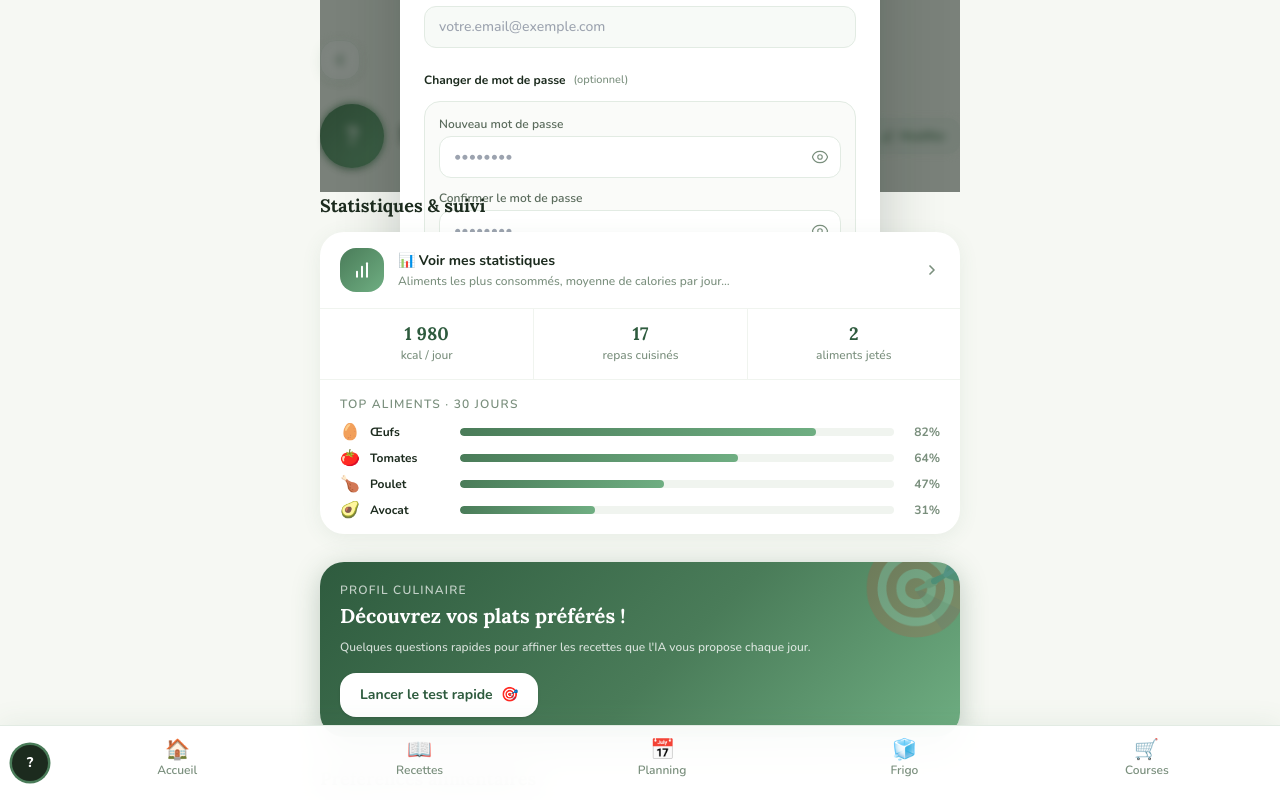
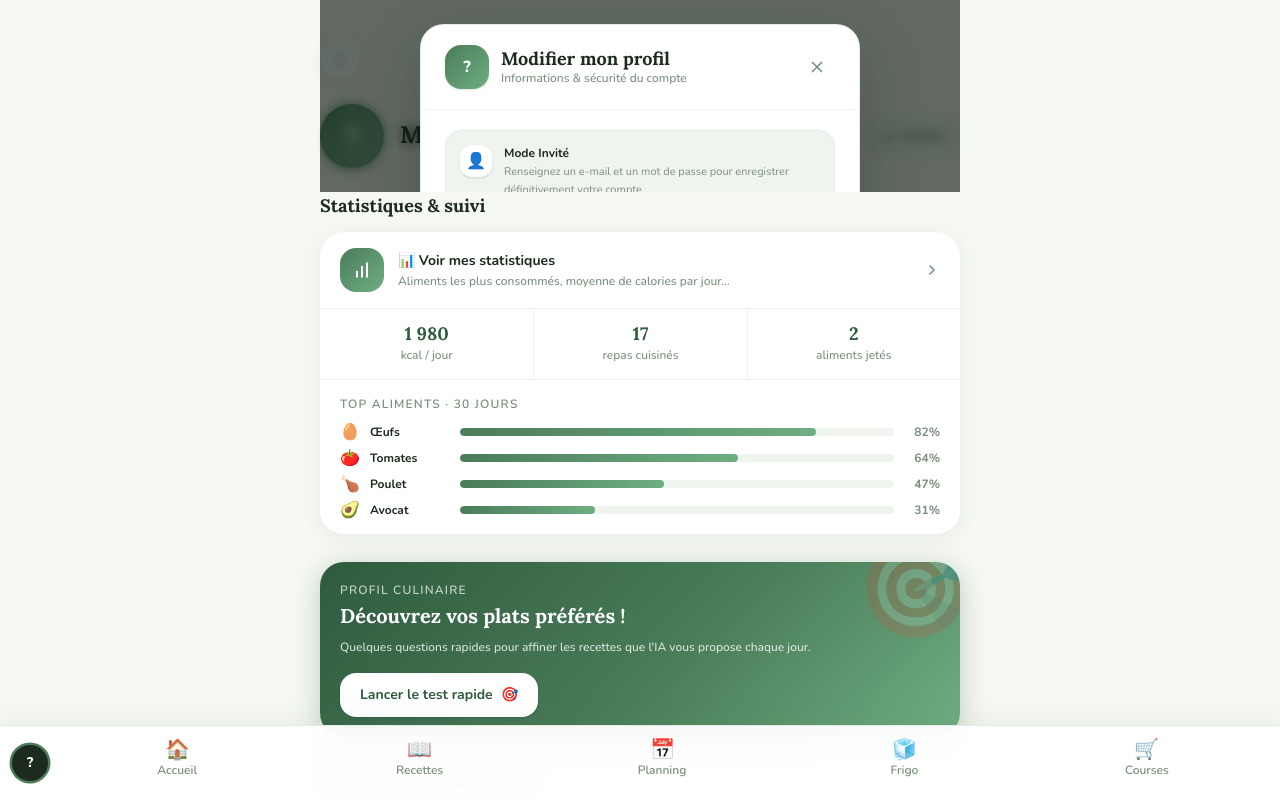
Before and after one commit to antoine-magny/my-kitchen-app, a Next.js app: page /parametres in a window 1280 px wide. Both pictures are taken after a click on the button "Modifier". Shown: the top 800 px of the page. Built offline with nearby package versions, Linux system fonts and the light colour scheme; no server answers.

Commit message:
Amélioration du design et de l'affichage du modal de profil (23/08/2026 19:36)

```diff
--- a/components/parametres/edit-profile-modal.tsx
+++ b/components/parametres/edit-profile-modal.tsx
@@ -5,6 +5,7 @@ import { useRouter } from "next/navigation";
 import { EyeIcon, EyeOffIcon, SpinnerIcon, XIcon } from "@/components/icons";
 import { createClient } from "@/lib/supabase/client";
 import { MIN_PASSWORD_LENGTH } from "@/lib/auth-password";
+import { initialFromName } from "@/lib/user-name";
 
 type EditProfileModalProps = {
   firstName: string;
@@ -49,8 +50,15 @@ export function EditProfileModal({
   onSuccess,
   onClose,
 }: EditProfileModalProps) {
-  const [firstName, setFirstName] = useState(initialFirstName);
-  const [email, setEmail] = useState(initialEmail);
+  const isGuestAccount =
+    !initialEmail ||
+    initialEmail === "Compte invité" ||
+    initialEmail.toLowerCase().includes("guest");
+
+  const [firstName, setFirstName] = useState(
+    initialFirstName === "Invité" ? "" : initialFirstName,
+  );
+  const [email, setEmail] = useState(isGuestAccount ? "" : initialEmail);
   const [password, setPassword] = useState("");
   const [confirmPassword, setConfirmPassword] = useState("");
   const [showPassword, setShowPassword] = useState(false);
@@ -63,12 +71,19 @@ export function EditProfileModal({
   const inputRef = useRef<HTMLInputElement>(null);
 
   useEffect(() => {
+    const prevOverflow = document.body.style.overflow;
+    document.body.style.overflow = "hidden";
+
     inputRef.current?.focus();
     const handleKeyDown = (e: KeyboardEvent) => {
       if (e.key === "Escape" && !loading) onClose();
     };
     window.addEventListener("keydown", handleKeyDown);
-    return () => window.removeEventListener("keydown", handleKeyDown);
+
+    return () => {
+      document.body.style.overflow = prevOverflow;
+      window.removeEventListener("keydown", handleKeyDown);
+    };
   }, [onClose, loading]);
 
   const handleSubmit = async (e: React.FormEvent) => {
@@ -84,8 +99,8 @@ export function EditProfileModal({
       return;
     }
 
-    if (!trimmedEmail) {
-      setError("Veuillez indiquer une adresse e-mail.");
+    if (!isGuestAccount && !trimmedEmail) {
+      setError("Veuillez indiquer une adresse e-mail valide.");
       return;
     }
 
@@ -95,13 +110,15 @@ export function EditProfileModal({
         return;
       }
       if (password !== confirmPassword) {
-        setError("Les mots de passe ne correspondent pas.");
+        setError("Les deux mots de passe ne correspondent pas.");
         return;
       }
     }
 
     const nameChanged = trimmedName !== initialFirstName.trim();
-    const emailChanged = trimmedEmail.toLowerCase() !== initialEmail.trim().toLowerCase();
+    const emailChanged = !isGuestAccount
+      ? trimmedEmail.toLowerCase() !== initialEmail.trim().toLowerCase()
+      : Boolean(trimmedEmail);
     const passwordChanged = Boolean(password);
 
     if (!nameChanged && !emailChanged && !passwordChanged) {
@@ -137,7 +154,7 @@ export function EditProfileModal({
         };
       }
 
-      if (emailChanged) {
+      if (emailChanged && trimmedEmail) {
         userAttributes.email = trimmedEmail;
       }
 
@@ -145,7 +162,7 @@ export function EditProfileModal({
         userAttributes.password = password;
       }
 
-      let updatedEmail = initialEmail;
+      let updatedEmail = isGuestAccount ? "Compte invité" : initialEmail;
 
       if (Object.keys(userAttributes).length > 0) {
         const { data: updateData, error: updateError } =
@@ -198,32 +215,47 @@ export function EditProfileModal({
 
   return (
     <div
-      className="fixed inset-x-0 top-0 bottom-20 z-[60] flex items-end justify-center sm:inset-0 sm:items-center"
-      style={{ background: "rgba(20,31,22,0.55)", backdropFilter: "blur(4px)" }}
+      className="fixed inset-0 z-[100] flex items-center justify-center p-4 sm:p-6 overflow-y-auto"
+      style={{
+        background: "rgba(18, 28, 20, 0.65)",
+        backdropFilter: "blur(6px)",
+      }}
       onClick={(e) => {
         if (e.target === e.currentTarget && !loading) onClose();
       }}
+      role="dialog"
+      aria-modal="true"
+      aria-labelledby="edit-profile-title"
     >
       <div
-        className="scale-in flex max-h-full w-full flex-col rounded-t-3xl sm:max-h-[90vh] sm:w-[480px] sm:rounded-3xl"
-        style={{ background: "#FFFFFF", boxShadow: "0 24px 64px rgba(20,31,22,0.22)" }}
+        className="scale-in relative flex max-h-[92vh] w-full max-w-[440px] flex-col rounded-3xl bg-white shadow-[0_24px_64px_rgba(20,31,22,0.24)] border border-[#E2EBE3]/80 overflow-hidden my-auto"
       >
         {/* En-tête */}
-        <div className="flex shrink-0 items-center justify-between border-b border-[#F0F4EF] px-6 py-5">
-          <div>
-            <h2 className="font-lora text-xl font-bold text-[#1C2B1E]">
-              Modifier mes informations
-            </h2>
-            <p className="mt-0.5 text-xs font-medium text-[#7A8F7D]">
-              Nom, adresse e-mail et mot de passe
-            </p>
+        <div className="flex shrink-0 items-center justify-between border-b border-[#F0F4EF] px-6 py-5 bg-white">
+          <div className="flex items-center gap-3">
+            <div
+              className="flex h-11 w-11 shrink-0 items-center justify-center rounded-2xl text-base font-extrabold text-white shadow-sm"
+              style={{ background: "linear-gradient(135deg, #4A7C59, #6FAE82)" }}
+              aria-hidden
+            >
+              {initialFromName(firstName || initialFirstName || "?")}
+            </div>
+            <div>
+              <h2 id="edit-profile-title" className="font-lora text-lg font-bold text-[#1C2B1E] leading-tight">
+                Modifier mon profil
+              </h2>
+              <p className="text-xs font-medium text-[#7A8F7D]">
+                Informations &amp; sécurité du compte
+              </p>
+            </div>
           </div>
+
           <button
             type="button"
             onClick={onClose}
             disabled={loading}
-            className="flex h-8 w-8 items-center justify-center rounded-xl text-[#7A8F7D] transition-colors hover:bg-[#F0F4EF] disabled:opacity-40"
-            aria-label="Fermer"
+            className="flex h-9 w-9 items-center justify-center rounded-xl text-[#7A8F7D] transition-all hover:bg-[#F0F4EF] hover:text-[#1C2B1E] disabled:opacity-40"
+            aria-label="Fermer la fenêtre"
           >
             <XIcon size={18} />
           </button>
@@ -233,14 +265,28 @@ export function EditProfileModal({
         <form onSubmit={handleSubmit} className="flex min-h-0 flex-1 flex-col" noValidate>
           <div className="flex-1 space-y-4 overflow-y-auto px-6 py-5">
             {error && (
-              <div className="rounded-xl bg-[#FEF2F2] px-3.5 py-2.5 text-xs font-semibold text-[#DC2626]">
+              <div className="rounded-2xl bg-[#FEF2F2] border border-[#FECACA] px-4 py-3 text-xs font-semibold text-[#DC2626] leading-relaxed">
                 {error}
               </div>
             )}
 
             {successInfo && (
-              <div className="rounded-xl bg-[#ECFDF5] px-3.5 py-2.5 text-xs font-semibold text-[#065F46]">
+              <div className="rounded-2xl bg-[#ECFDF5] border border-[#A7F3D0] px-4 py-3 text-xs font-semibold text-[#065F46] leading-relaxed">
                 {successInfo}
+              </div>
+            )}
+
+            {isGuestAccount && (
+              <div className="flex items-start gap-3 rounded-2xl bg-[#F0F4EF] border border-[#E2EBE3] p-3.5">
+                <span className="flex h-8 w-8 shrink-0 items-center justify-center rounded-xl bg-white text-base shadow-sm" aria-hidden>
+                  👤
+                </span>
+                <div className="min-w-0 flex-1">
+                  <p className="text-xs font-bold text-[#1C2B1E]">Mode Invité</p>
+                  <p className="mt-0.5 text-[11px] leading-relaxed text-[#7A8F7D]">
+                    Renseignez un e-mail et un mot de passe pour enregistrer définitivement votre compte.
+                  </p>
+                </div>
               </div>
             )}
 
@@ -248,9 +294,9 @@ export function EditProfileModal({
             <div>
               <label
                 htmlFor="edit-firstName"
-                className="mb-1.5 block text-xs font-bold text-[#1C2B1E]"
+                className="mb-1.5 block text-xs font-bold uppercase tracking-wider text-[#5A6B5C]"
               >
-                Prénom / Nom
+                Prénom ou Nom
               </label>
               <input
                 ref={inputRef}
@@ -259,8 +305,8 @@ export function EditProfileModal({
                 disabled={loading}
                 value={firstName}
                 onChange={(e) => setFirstName(e.target.value)}
-                placeholder="Ex : Antoine"
-                className="w-full rounded-xl border border-[#E2EBE3] bg-[#F7FAF7] px-3.5 py-2.5 text-sm font-medium text-[#1C2B1E] placeholder-[#9CA3AF] transition-colors focus:border-[#4A7C59] focus:bg-white focus:outline-none disabled:opacity-60"
+                placeholder={isGuestAccount ? "Votre prénom (ex : Antoine)" : "Ex : Antoine"}
+                className="w-full rounded-2xl border border-[#E2EBE3] bg-[#FAFBF9] px-4 py-3 text-sm font-semibold text-[#1C2B1E] placeholder-[#9CA3AF] transition-all focus:border-[#4A7C59] focus:bg-white focus:ring-4 focus:ring-[#4A7C59]/10 focus:outline-none disabled:opacity-60"
               />
             </div>
 
@@ -268,7 +314,7 @@ export function EditProfileModal({
             <div>
               <label
                 htmlFor="edit-email"
-                className="mb-1.5 block text-xs font-bold text-[#1C2B1E]"
+                className="mb-1.5 block text-xs font-bold uppercase tracking-wider text-[#5A6B5C]"
               >
                 Adresse e-mail
               </label>
@@ -278,24 +324,28 @@ export function EditProfileModal({
                 disabled={loading}
                 value={email}
                 onChange={(e) => setEmail(e.target.value)}
-                placeholder="votre.email@exemple.com"
-                className="w-full rounded-xl border border-[#E2EBE3] bg-[#F7FAF7] px-3.5 py-2.5 text-sm font-medium text-[#1C2B1E] placeholder-[#9CA3AF] transition-colors focus:border-[#4A7C59] focus:bg-white focus:outline-none disabled:opacity-60"
+                placeholder={isGuestAccount ? "ex : nom@domaine.fr" : "votre.email@exemple.com"}
+                className="w-full rounded-2xl border border-[#E2EBE3] bg-[#FAFBF9] px-4 py-3 text-sm font-semibold text-[#1C2B1E] placeholder-[#9CA3AF] transition-all focus:border-[#4A7C59] focus:bg-white focus:ring-4 focus:ring-[#4A7C59]/10 focus:outline-none disabled:opacity-60"
               />
             </div>
 
             {/* Section Mot de passe */}
-            <div className="pt-2">
-              <div className="mb-3 flex items-center gap-2">
-                <span className="text-xs font-bold text-[#1C2B1E]">Changer de mot de passe</span>
-                <span className="text-[11px] font-medium text-[#7A8F7D]">(optionnel)</span>
-              </div>
+            <div className="pt-1">
+              <div className="rounded-2xl border border-[#E2EBE3] bg-[#FAFBF9] p-4 space-y-3.5">
+                <div className="flex items-center justify-between">
+                  <span className="text-xs font-bold text-[#1C2B1E]">
+                    {isGuestAccount ? "Créer un mot de passe" : "Changer de mot de passe"}
+                  </span>
+                  <span className="text-[11px] font-medium text-[#7A8F7D] bg-white px-2 py-0.5 rounded-md border border-[#E2EBE3]">
+                    optionnel
+                  </span>
+                </div>
 
-              <div className="space-y-3 rounded-2xl border border-[#E2EBE3] bg-[#FAFBF9] p-3.5">
                 {/* Nouveau mot de passe */}
                 <div>
                   <label
                     htmlFor="edit-password"
-                    className="mb-1 block text-xs font-semibold text-[#5A6B5C]"
+                    className="mb-1 block text-xs font-medium text-[#5A6B5C]"
                   >
                     Nouveau mot de passe
                   </label>
@@ -308,16 +358,16 @@ export function EditProfileModal({
                       onChange={(e) => setPassword(e.target.value)}
                       placeholder="••••••••"
                       autoComplete="new-password"
-                      className="w-full rounded-xl border border-[#E2EBE3] bg-white px-3.5 py-2.5 pr-10 text-sm font-medium text-[#1C2B1E] placeholder-[#9CA3AF] transition-colors focus:border-[#4A7C59] focus:outline-none disabled:opacity-60"
+                      className="w-full rounded-xl border border-[#E2EBE3] bg-white px-3.5 py-2.5 pr-10 text-sm font-medium text-[#1C2B1E] placeholder-[#9CA3AF] transition-all focus:border-[#4A7C59] focus:ring-2 focus:ring-[#4A7C59]/10 focus:outline-none disabled:opacity-60"
                     />
                     <button
                       type="button"
                       disabled={loading}
                       onClick={() => setShowPassword(!showPassword)}
-                      className="absolute top-1/2 right-3 -translate-y-1/2 text-[#7A8F7D] hover:text-[#1C2B1E] disabled:opacity-40"
+                      className="absolute top-1/2 right-2 -translate-y-1/2 flex h-8 w-8 items-center justify-center rounded-lg text-[#7A8F7D] hover:bg-[#F0F4EF] hover:text-[#1C2B1E] transition-colors disabled:opacity-40"
                       aria-label={showPassword ? "Masquer le mot de passe" : "Afficher le mot de passe"}
                     >
-                      {showPassword ? <EyeOffIcon size={18} /> : <EyeIcon size={18} />}
+                      {showPassword ? <EyeOffIcon size={16} /> : <EyeIcon size={16} />}
                     </button>
                   </div>
                 </div>
@@ -326,7 +376,7 @@ export function EditProfileModal({
                 <div>
                   <label
                     htmlFor="edit-confirm-password"
-                    className="mb-1 block text-xs font-semibold text-[#5A6B5C]"
+                    className="mb-1 block text-xs font-medium text-[#5A6B5C]"
                   >
                     Confirmer le mot de passe
                   </label>
@@ -339,37 +389,39 @@ export function EditProfileModal({
                       onChange={(e) => setConfirmPassword(e.target.value)}
                       placeholder="••••••••"
                       autoComplete="new-password"
-                      className="w-full rounded-xl border border-[#E2EBE3] bg-white px-3.5 py-2.5 pr-10 text-sm font-medium text-[#1C2B1E] placeholder-[#9CA3AF] transition-colors focus:border-[#4A7C59] focus:outline-none disabled:opacity-60"
+                      className="w-full rounded-xl border border-[#E2EBE3] bg-white px-3.5 py-2.5 pr-10 text-sm font-medium text-[#1C2B1E] placeholder-[#9CA3AF] transition-all focus:border-[#4A7C59] focus:ring-2 focus:ring-[#4A7C59]/10 focus:outline-none disabled:opacity-60"
                     />
                     <button
                       type="button"
                       disabled={loading}
                       onClick={() => setShowConfirmPassword(!showConfirmPassword)}
-                      className="absolute top-1/2 right-3 -translate-y-1/2 text-[#7A8F7D] hover:text-[#1C2B1E] disabled:opacity-40"
+                      className="absolute top-1/2 right-2 -translate-y-1/2 flex h-8 w-8 items-center justify-center rounded-lg text-[#7A8F7D] hover:bg-[#F0F4EF] hover:text-[#1C2B1E] transition-colors disabled:opacity-40"
                       aria-label={
                         showConfirmPassword ? "Masquer la confirmation" : "Afficher la confirmation"
                       }
                     >
-                      {showConfirmPassword ? <EyeOffIcon size={18} /> : <EyeIcon size={18} />}
+                      {showConfirmPassword ? <EyeOffIcon size={16} /> : <EyeIcon size={16} />}
                     </button>
                   </div>
                 </div>
 
                 <p className="text-[11px] leading-relaxed text-[#7A8F7D]">
-                  Laissez vide pour conserver votre mot de passe actuel.
+                  {isGuestAccount
+                    ? "Permettra de vous reconnecter plus tard avec cet identifiant."
+                    : "Laissez vide pour conserver votre mot de passe actuel."}
                 </p>
               </div>
             </div>
           </div>
 
           {/* Boutons d'action */}
-          <div className="shrink-0 border-t border-[#F0F4EF] px-6 py-4">
+          <div className="shrink-0 border-t border-[#F0F4EF] px-6 py-4 bg-[#FAFBF9]">
             <div className="flex items-center gap-3">
               <button
                 type="button"
                 onClick={onClose}
                 disabled={loading}
-                className="flex-1 rounded-2xl border border-[#E2EBE3] bg-white py-3 text-sm font-bold text-[#5A6B5C] transition-all hover:bg-[#F0F4EF] active:scale-[0.98] disabled:opacity-50"
+                className="flex-1 rounded-2xl border border-[#E2EBE3] bg-white py-3.5 text-sm font-bold text-[#5A6B5C] transition-all hover:bg-[#F0F4EF] active:scale-[0.98] disabled:opacity-50 shadow-sm"
               >
                 {successInfo ? "Fermer" : "Annuler"}
               </button>
@@ -377,10 +429,10 @@ export function EditProfileModal({
                 <button
                   type="submit"
                   disabled={loading}
-                  className="flex-[1.4] flex items-center justify-center gap-2 rounded-2xl py-3 text-sm font-bold text-white transition-all hover:opacity-90 active:scale-[0.98] disabled:opacity-50"
+                  className="flex-[1.4] flex items-center justify-center gap-2 rounded-2xl py-3.5 text-sm font-bold text-white transition-all hover:opacity-95 active:scale-[0.98] disabled:opacity-50"
                   style={{
                     background: "linear-gradient(135deg, #4A7C59, #5E9E72)",
-                    boxShadow: "0 4px 16px rgba(74,124,89,0.28)",
+                    boxShadow: "0 4px 16px rgba(74,124,89,0.25)",
                   }}
                 >
                   {loading ? (
```
